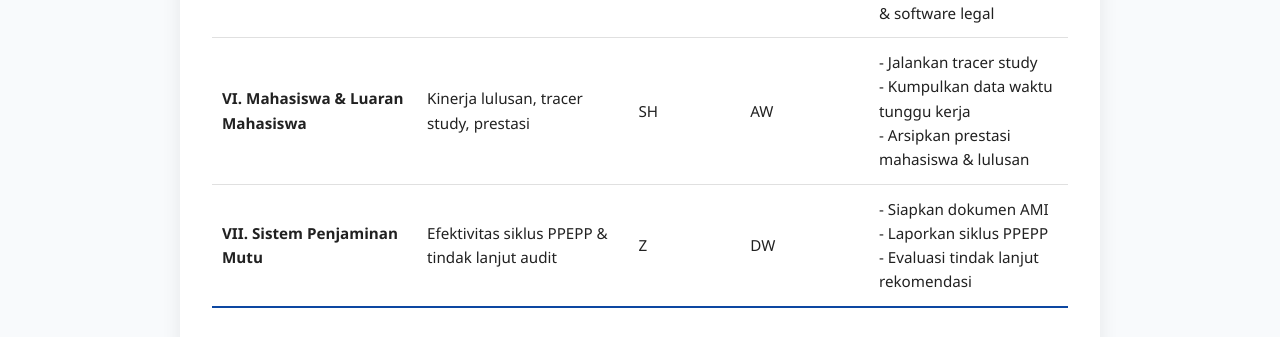
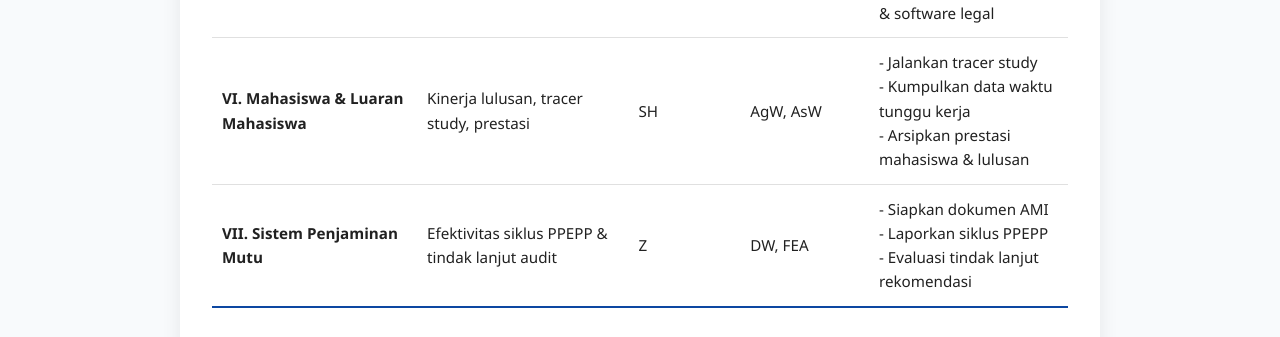
Before and after one commit to portal-psbm/aksibm-26, a Jekyll site: the page built from tim.md, in a window 1280 px wide and 900 px high, scrolled down 1558 px. Shown: the part 159-496 px from the top of the window. Built offline with Jekyll 4.4.1, drawn with Linux system fonts in a browser that asks for light colours.

Commit message:
Update home dan tim

```diff
--- a/tim.md
+++ b/tim.md
@@ -102,14 +102,14 @@ Tim ini dibentuk untuk mempersiapkan akreditasi berdasarkan **Instrumen Akredita
       <td><strong>VI. Mahasiswa & Luaran Mahasiswa</strong></td>
       <td>Kinerja lulusan, tracer study, prestasi</td>
       <td>SH</td>
-      <td>AW</td>
+      <td>AgW, AsW</td>
       <td>- Jalankan tracer study<br>- Kumpulkan data waktu tunggu kerja<br>- Arsipkan prestasi mahasiswa & lulusan</td>
     </tr>
     <tr>
       <td><strong>VII. Sistem Penjaminan Mutu</strong></td>
       <td>Efektivitas siklus PPEPP & tindak lanjut audit</td>
       <td>Z</td>
-      <td>DW</td>
+      <td>DW, FEA</td>
       <td>- Siapkan dokumen AMI<br>- Laporkan siklus PPEPP<br>- Evaluasi tindak lanjut rekomendasi</td>
     </tr>
   </tbody>
```
Also changed, not shown: index.md (+1 -1 lines).
